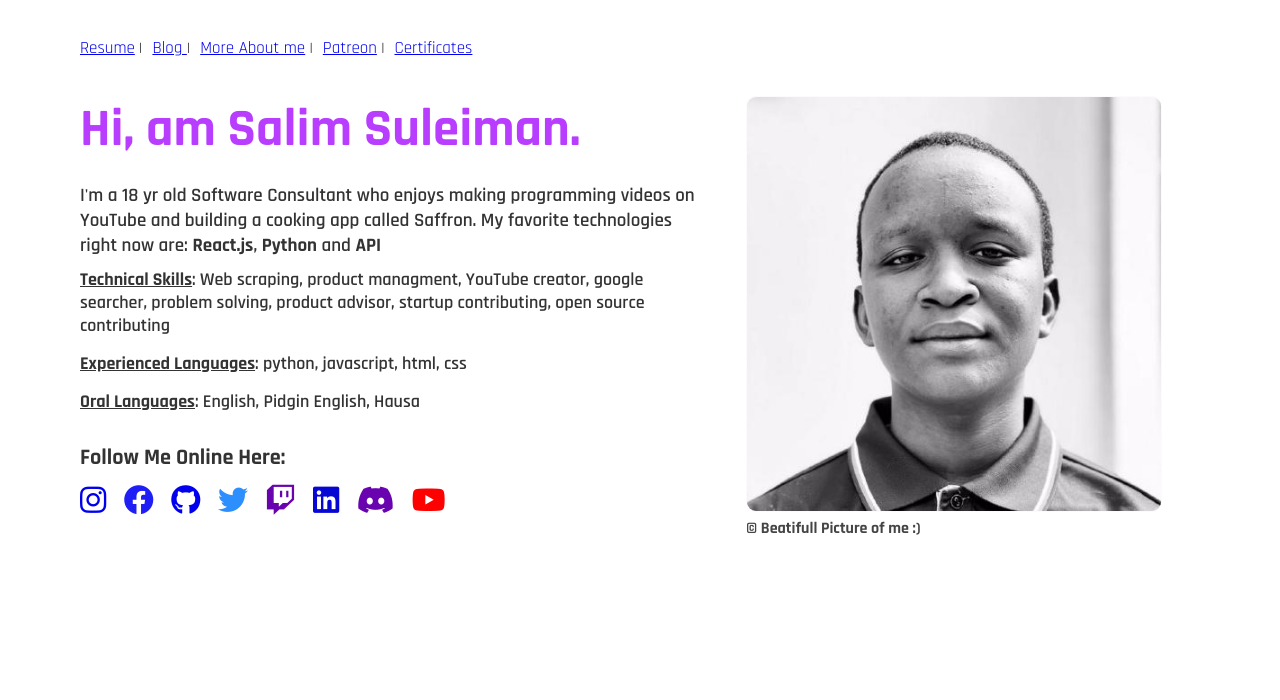
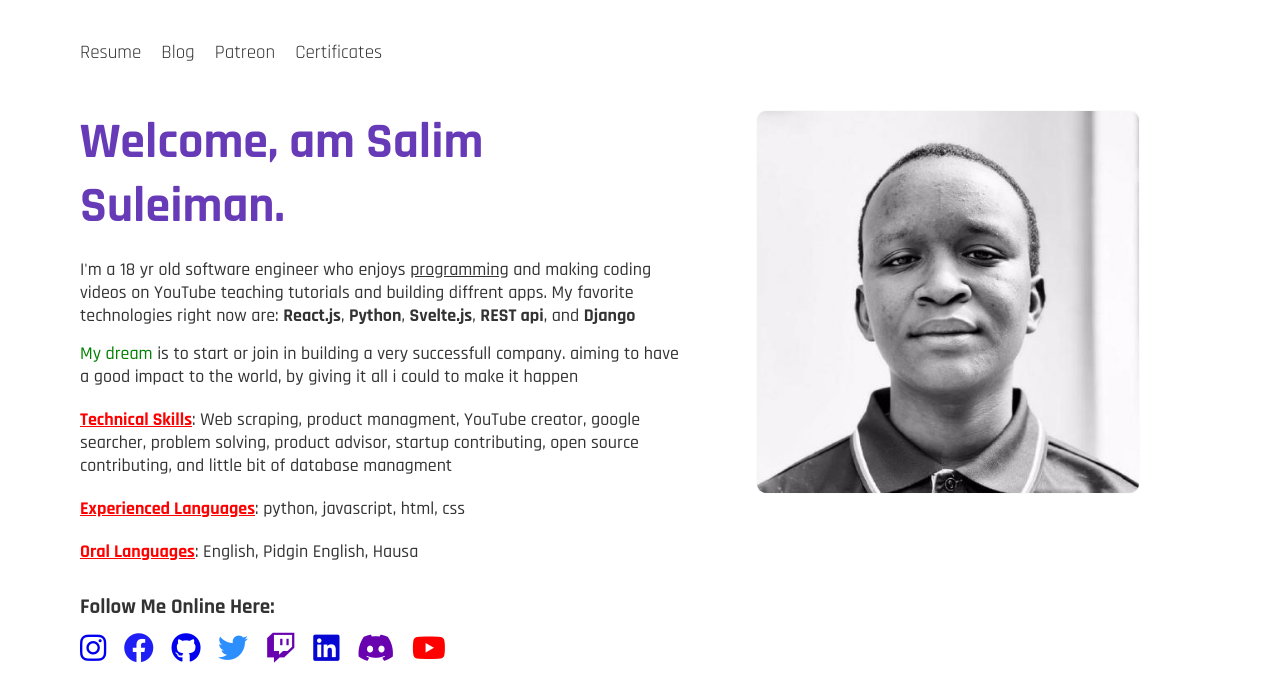
Before and after one commit to salimsuleiman/myportfolio, a plain HTML site: page index.html in a window 1280 px wide. Drawn offline with Linux system fonts and the light colour scheme.

Commit message:
Add files via upload

```diff
--- a/index.html
+++ b/index.html
@@ -5,6 +5,7 @@
     <meta http-equiv="X-UA-Compatible" content="IE=edge">
     <meta name="viewport" content="width=device-width, initial-scale=1.0">
     <title>Home | salim page</title>
+    <link rel="shortcut icon" href="./images/salim.jpg" type="image/x-icon">
     <link rel="stylesheet" href="styles.css">
     <link rel="stylesheet" href="https://cdnjs.cloudflare.com/ajax/libs/font-awesome/6.1.1/css/all.min.css" integrity="sha512-KfkfwYDsLkIlwQp6LFnl8zNdLGxu9YAA1QvwINks4PhcElQSvqcyVLLD9aMhXd13uQjoXtEKNosOWaZqXgel0g==" crossorigin="anonymous" referrerpolicy="no-referrer" />
 </head>
@@ -12,35 +13,35 @@
     <div class="container">
         <nav>
             <ul>
-                <li><a href="http://">Resume</a> | </li>
-                <li><a href="http://">Blog </a> | </li>
-                <li><a href="http://">More About me</a> | </li>
-                <li><a href="http://">Patreon</a> | </li>
-                <li><a href="http://">Certificates </a></li>
+                <li><a href="http://" title="check out my current resume">Resume</a></li>
+                <li><a href="http://" title="read my blog posts">Blog </a></li>
+
+                <li><a href="http://">Patreon</a></li>
+                <li><a href="http://" title="view my owned certificates">Certificates </a></li>
 
             </ul>
         </nav>
 <section class="me">
     <div class="left">
-        <h1>Hi, am Salim Suleiman.</h1>
-
-
+        <h1>Welcome, am Salim Suleiman.</h1>
         <div class="intro">
-
             <p>
-                I'm a 18 yr old Software Consultant who enjoys making programming videos on YouTube and building a
-                cooking app called Saffron. My favorite technologies right now are:
-               <b> React.js</b>, <b>Python</b> and <b>API</b>
+                I'm a 18 yr old software engineer  who enjoys <span style="text-decoration: underline">programming</span> and making coding videos on YouTube teaching tutorials and building
+                diffrent apps. My favorite technologies right now are:
+               <b> React.js</b>, <b>Python</b>, <b>Svelte.js</b>, <b>REST api</b>,  and <b>Django</b>
             </p>
 
+            <div style="margin: 15px 0;">
+                <p><span style="color: green;">My dream</span> is to start or join in building a very successfull company. aiming to have a good impact to the world, by giving it all i could to make it happen</p>
+            </div>
 
-            <div style="font-size: 18px; margin-top: 10px">
-                <p><b style="text-decoration: underline;">Technical Skills</b>: Web scraping, product managment, YouTube creator, google searcher, problem solving, product advisor, startup contributing, open source contributing</p>
-                <div style="margin-top: 15px; "><b  style="text-decoration: underline;">Experienced Languages</b>: python, javascript, html,  css</div>
-                <div style="margin-top: 15px;"><b  style="text-decoration: underline;">Oral Languages</b>: English, Pidgin English, Hausa</div>
+            <div style="font-size: 18px; margin: 20px 0">
+                <p><b style="text-decoration: underline; color: red">Technical Skills</b>: Web scraping, product managment, YouTube creator, google searcher, problem solving, product advisor, startup contributing, open source contributing, and little bit of database managment</p>
+                <div title="programming languages i can write" style="margin: 20px 0"><b  style="text-decoration: underline; color: red">Experienced Languages</b>: python, javascript, html,  css</div>
+                <div title="languages i can speak" style="margin: 20px 0"><b  style="text-decoration: underline; color: red">Oral Languages</b>: English, Pidgin English, Hausa</div>
             </div>
             <div class="social">
-                <h3>Follow Me Online Here:
+                <h3 title="social networks you can find me on">Follow Me Online Here:
 
                 </h3>
                 <div style="margin-top: 13px">
@@ -60,45 +61,14 @@
 
 
 
+    </div>
+    <div class="right">
+        <img src="./images/salim.jpg" alt="" srcset="" title="&copy; Beatifull Picture of me :)">
+        <div>
 
-
+        </div>
     </div>
-
-
-
-    <div class="right">
-        <img src="./images/salim.jpg" alt="" srcset="">
-        <h4 style="color: #444">&copy; Beatifull Picture of me :)</h4>
-
-    </div>
-
-
 </section>
-
-
-<!-- <div class="projects">
-    <!-- <h1 class="title">My favorite Projects</h1> -->
-    <!-- <div class="list">
-        <div class="project">
-            <div>
-                <img src="./images/salim.jpg" alt="" srcset="">
-            </div>
-           <div style="padding: 0 20px; height: 100%; margin-top: 0;">
-            <div>
-                <h1 class="p-name">Calculator</h1>
-            </div>
-            <div>
-                <p class="des">Lorem ipsum dolor sit amet consectetur adipisicing elit. Sit error odio id esse itaque, sequi tempore asperiores nemo quidem ab unde earum.</p>
-            </div>
-            <div>
-                <a href="http://">View</a>
-            </div>
-           </div>
-        </div>
-
-
-    </div> -->
-
 </div>
     </div>
 </body>
--- a/styles.css
+++ b/styles.css
@@ -7,8 +7,8 @@
 }
 
 body {
-    font-family: 'Rajdhani', sans-serif;
     background-color: #fff;
+    font-family: 'Rajdhani';
 }
 
 .container{
@@ -17,43 +17,36 @@ body {
 }
 a {
     font-family: 500;
-
 }
 .me {
     width: 100%;
-
     margin-top: 30px;
-    /* text-align: center; */
     display: flex;
     padding-bottom: 50px;
-
-    /* border-bottom: 1px solid #ccc; */
 }
 
 .me h1 {
-    color: #b83dff;
-    font-size: 53px;
+    color: #673bb7;
+    font-size: 50px;
     text-align: left;
 }
 
 .left {
     text-align: left;
-    width: 55%;
-
+    width: 56%;
+    padding-right: 10px;
 }
 
 .right {
-    margin-left: 50px;
+    margin-left: 55px;
     width: 40%;
-      /* padding-left: 30px; */
-    /* border-left: 2px solid #eee; */
-
 }
 .right img {
-    width: 26rem;
-    height: 26rem;
+    width: 24rem;
+    height: 24rem;
     border-radius: 10px;
     border: 1px solid #fbfbfb;
+    animation: slideIn 1.5s ease-in-out forwards;
 }
 
 
@@ -61,11 +54,23 @@ a {
 .intro {
     margin-top: 20px;
     font-weight: 500;
-    font-size: 19px;
-    text-align: left;
-    font-weight: 600;
+    font-size: 18px;
+    background-color: #fff;
+    animation: expand .8s ease forwards;
     color: #333;
 }
+
+
+
+  @keyframes expand {
+    0% {
+      transform: translateY(150px);
+    }
+    100% {
+      transform: translateX(0px);
+    }
+  }
+
 
 
 /* social */
@@ -82,56 +87,12 @@ a {
 
 
 
-
-/*  .projects */
-/* .projects {
-    margin-top: 30px;
-}
-
-.projects .title {
-    text-align: center;
-}
-
-
-.list:after {
-    content: "";
-    display: table;
-    clear: both;
-  }
-
-.project {
-
-    background-color: #cff;
-    height: 30rem;
-    float: left;
-  width: 23%;
-  margin-right: 20px;
-    position: relative;
-    border-radius: 0.5rem;
-   cursor: pointer;
-}
-.project:hover {
-    box-shadow: 0.05rem 0.1rem 0.3rem -0.03rem
-}
-.project img {
-    width: 100%;
-    height: 100%;
-}
-
-.des {
-    font-size: 15px;
-} */
-
-
-
 .contact {
     text-align: left;
     margin-top: 30px;
 }
 
-.nav li{
-    font-size: 19px;
-}
+
 
 a {
     font-weight: 500;
@@ -147,21 +108,26 @@ input {
 
 nav {
     /* border-bottom: 1px solid #fbfbfb; */
-    padding: 7px 0;
+    padding: 10px 0;
+    padding-bottom: 15px;
+    /* border-bottom: 2px solid #e6dbfc; */
 }
 nav ul {
     list-style: none;
     display: flex;
 }
 nav ul li {
-    margin-right: 10px;
+    margin-right: 20px;
 
 }
 nav a {
-    /* color: #1ad609; */
-    font-size: 17px;
+    color: #333;
+    font-size: 19px;
     font-weight: 400;
-    text-decoration: underline;
+    padding: 5px 0;
+}
+nav a:hover {
+    border-bottom: 2px solid #673bb7;
 }
 
 
@@ -180,12 +146,12 @@ nav a {
     padding:  50px;
    }
    nav ul li {
-    margin-right: 2px;
+    margin-right: 10px;
 
 }
 nav a {
 
-    font-size: 13px;
+    font-size: 17px;
 }
 .social a {
     font-size: 23px;
```
Also changed, not shown: me.html (added, +33 -0 lines), image-removebg-preview.jpg (added).
